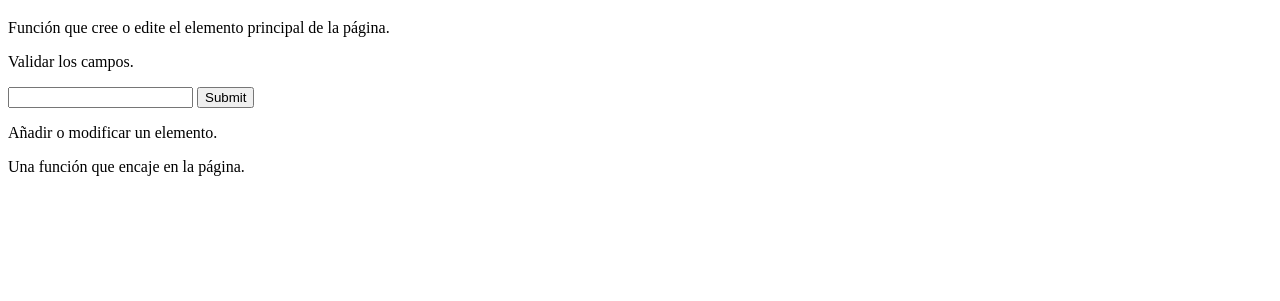
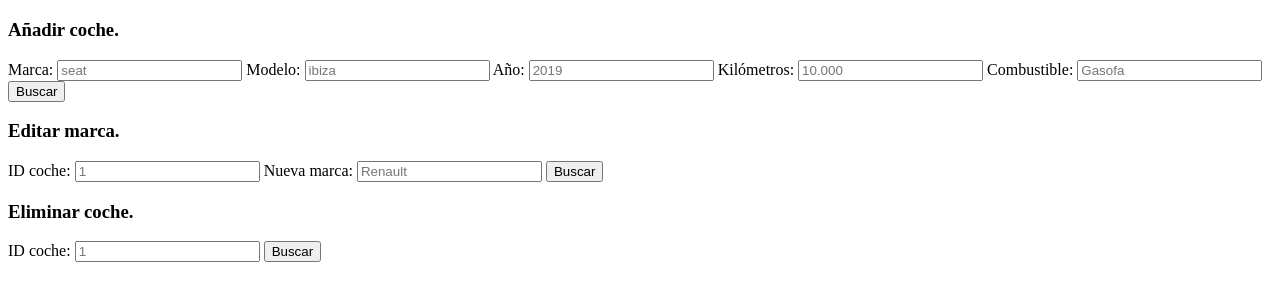
Before and after one commit to Kmevi10/clientEnviromentProject, a website: page edicion.html in a window 1280 px wide. Shown: the part 61-362 px from the top of the page. Drawn offline with Linux system fonts and the light colour scheme.

Commit message:
galdo te la mamaste

```diff
--- a/edicion.html
+++ b/edicion.html
@@ -10,20 +10,39 @@
 </head>
 <body>
     <h1>Edición</h1>
-    <div class="funcion1">
-        <p>Función que cree o edite el elemento principal de la página.</p>
+    <div class="funcion">
+        <h3>Añadir coche.</h3>
+        <form action="">
+            <label for="marca">Marca:</label>
+            <input type="text" name="marca" placeholder="seat">
+            <label for="modelo">Modelo:</label>
+            <input type="text" name="modelo" placeholder="ibiza">
+            <label for="anno">Año:</label>
+            <input type="text" name="anno" placeholder="2019">
+            <label for="km">Kilómetros:</label>
+            <input type="text" name="km" placeholder="10.000">
+            <label for="combustible">Combustible:</label>
+            <input type="text" name="combustible" placeholder="Gasofa">
+            <input type="submit" value="Buscar">
+        </form>
     </div>
     <div class="funcion2">
-        <p>Validar los campos.</p>
-        <label for=""></label>
-        <input type="text">
-        <input type="submit">
+        <h3>Editar marca.</h3>
+        <form action="">
+            <label for="coche">ID coche:</label>
+            <input type="text" placeholder="1">
+            <label for="marca">Nueva marca:</label>
+            <input type="text" name="marca" placeholder="Renault">
+            <input type="submit" value="Buscar">
+        </form>
     </div>
     <div class="funcion3">
-        <p>Añadir o modificar un elemento.</p>
-    </div>
-    <div class="funcion4">
-        <p>Una función que encaje en la página.</p>
+        <h3>Eliminar coche.</h3>
+        <form action="">
+            <label for="coche">ID coche:</label>
+            <input type="text" placeholder="1">
+            <input type="submit" value="Buscar">
+        </form>
     </div>
 </body>
 </html>
--- a/js/funsitones.js
+++ b/js/funsitones.js
@@ -39,7 +39,7 @@ let ordenarPrecio = ordenacion => console.log(ordenacion === "asc" ? a.precio -
 let ordenarAnno = ordenacion => console.log(ordenacion === "asc" ? a.anno - b.anno : b.anno - a.anno);
 
 /* USUARIO */
-let votarCoche = (coche) => coche.votos++;
+let votarCoche = coche => coche.votos++;
 let elementosVotados = usuario => console.log(getListaCochesVotados());
 let elementosSimilares = console.log(listaCoches.filter(x => x.marca === getListaCochesVotados().marca));
 let mostrarUsuarios = () => console.log(listaUsuarios);
```
Also changed, not shown: busqueda.html (+29 -8 lines), gestion.html (+25 -5 lines), usuario.html (+27 -5 lines).
